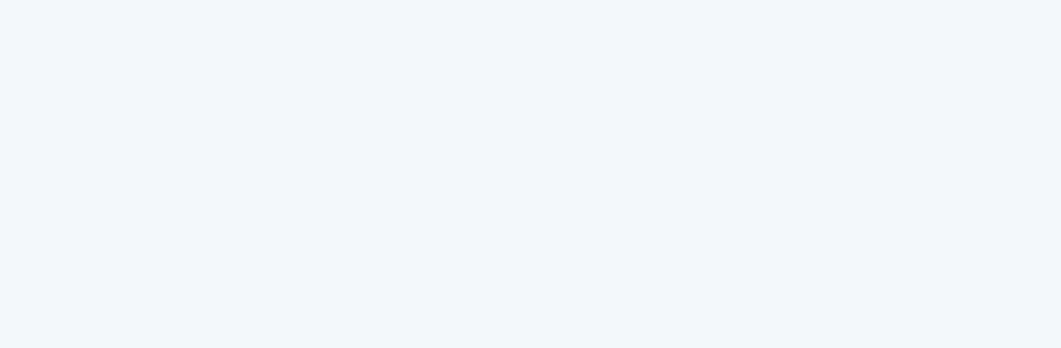
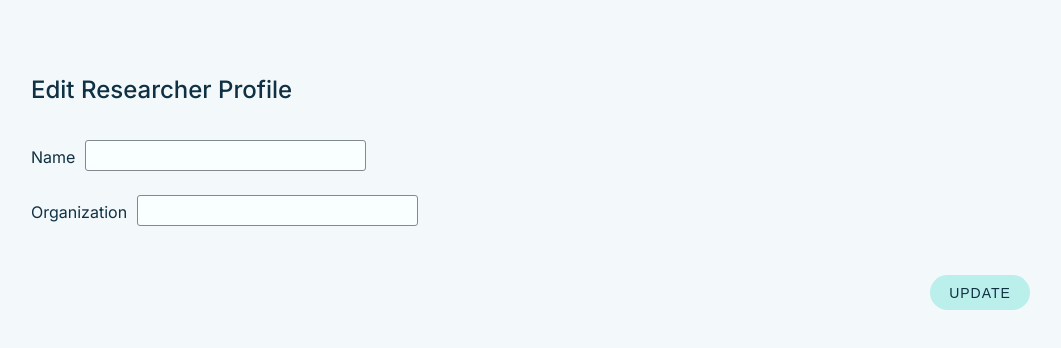
Before and after one commit to yuchenfany/research_match, a React (Create React App) app in the folder research-app/: page /researcher-edit in a window 1280 px wide. Before the commit this address had no page. Shown: the top 348 px of the page, without its empty margins (97-1158 px from the left). Built offline with nearby package versions, Linux system fonts and the light colour scheme.

Commit message:
added editing profile functionality in ResearcherEdit

```diff
--- a/research-app/src/App.js
+++ b/research-app/src/App.js
@@ -11,6 +11,7 @@ import ResearcherHome from './components/ResearcherHome';
 import Create from './components/Create';
 import ParticipantProfile from './components/ParticipantProfile';
 import ResearcherProfile from './components/ResearcherProfile';
+import ResearcherEdit from './components/ResearcherEdit';
 import Type from './components/Type';
 import Study from './components/Study';
 import Dashboard from './components/Dashboard';
@@ -43,6 +44,7 @@ function App() {
         <Route exact path="/type" element={<Type user={user} setUser={setUser} />} />
         <Route exact path="/participant-profile" element={<ParticipantProfile user={user} setUser={setUser} />} />
         <Route exact path="/researcher-profile" element={<ResearcherProfile user={user} setUser={setUser} />} />
+        <Route exact path="/researcher-edit" element={<ResearcherEdit user={user} setUser={setUser} />} />
         <Route exact path="/dashboard" element={<Dashboard user={user} />} />
         <Route exact path="/delete-account" element={<DeleteAccount user={user} setUser={setUser} />} />
         <Route exact path="/display-studies" element={<DisplayStudies user={user2} setUser={setUserTags} setStudy={setStudy} />} />
--- a/research-app/src/components/NavBar.js
+++ b/research-app/src/components/NavBar.js
@@ -16,7 +16,7 @@ function NavBar({ user, setUser }) {
       <button
         type="button"
         className="account-btn"
-        onClick={async () => { navigate('/profile', { user, setUser }); }}
+        onClick={async () => { navigate(`/${(user.type ?? 0) === 0 ? 'participant' : 'researcher'}-edit`); }}
       >
         EDIT PROFILE
       </button>
--- /dev/null
+++ b/research-app/src/components/ResearcherEdit.js
@@ -0,0 +1,83 @@
+/* eslint-disable react/prop-types */
+/* eslint-disable react/jsx-filename-extension */
+import React from 'react';
+import '../assets/index.css';
+import { useNavigate } from 'react-router-dom';
+
+function ResearcherEdit({ user, setUser }) {
+  const navigate = useNavigate();
+
+  const updateResearcher = async (event) => {
+    setUser({
+      username: user.username,
+      password: user.password,
+      name: event.target.value,
+      organization: user.organization,
+      type: user.type,
+    });
+  };
+
+  const updateOrganization = async (event) => {
+    setUser({
+      username: user.username,
+      password: user.password,
+      name: user.name,
+      organization: event.target.value,
+      type: user.type,
+    });
+  };
+
+  async function postUserInfo() {
+    await fetch(`http://localhost:5000/record/researcher-edit/${user.username}`, {
+      method: 'POST',
+      body: JSON.stringify(user),
+      headers: {
+        'Content-Type': 'application/json',
+      },
+    })
+      .catch((e) => {
+        window.alert(e);
+      });
+
+    return true;
+  }
+
+  async function handleSubmit(event) {
+    if (await postUserInfo()) {
+      navigate('/researcher-home');
+    } else {
+      event.preventDefault();
+    }
+  }
+
+  return (
+    <div className="ResearcherEdit">
+      <div className="profile-flex">
+        <div className="header-left">Edit Researcher Profile</div>
+        <div className="profile-row">
+          <div className="input-label">Name</div>
+          <input
+            className="profile-input"
+            type="text"
+            id="researcher"
+            onChange={updateResearcher}
+          />
+        </div>
+        <div className="profile-row">
+          <div className="input-label">Organization</div>
+          <input
+            className="profile-input"
+            type="text"
+            id="organization"
+            onChange={updateOrganization}
+          />
+        </div>
+        <div className="profile-row">
+          <input className="signup-button" type="submit" value="UPDATE" onClick={handleSubmit} />
+        </div>
+      </div>
+    </div>
+  );
+}
+
+export default ResearcherEdit;
--- a/research-app/src/components/ResearcherHome.js
+++ b/research-app/src/components/ResearcherHome.js
@@ -8,19 +8,10 @@ import NavBar from './NavBar';
 
 
 function ResearcherHome({ user, setUser, setStudy }) {
-  function testUser() {
-    console.log(user.username);
-    console.log(user.password);
-    console.log(user.name);
-    console.log(user.organization);
-    console.log(user.type);
-  }
-
   return (
     <div className="ResearcherProfile">
       <NavBar user={user} />
       <div className="header-left">Researcher Home</div>
-      <button className="view-button" type="button" onClick={() => testUser()}>TEST</button>
     </div>
   );
 }
```
Also changed, not shown: 1 other file (tests, documents, lock files or other folders).
